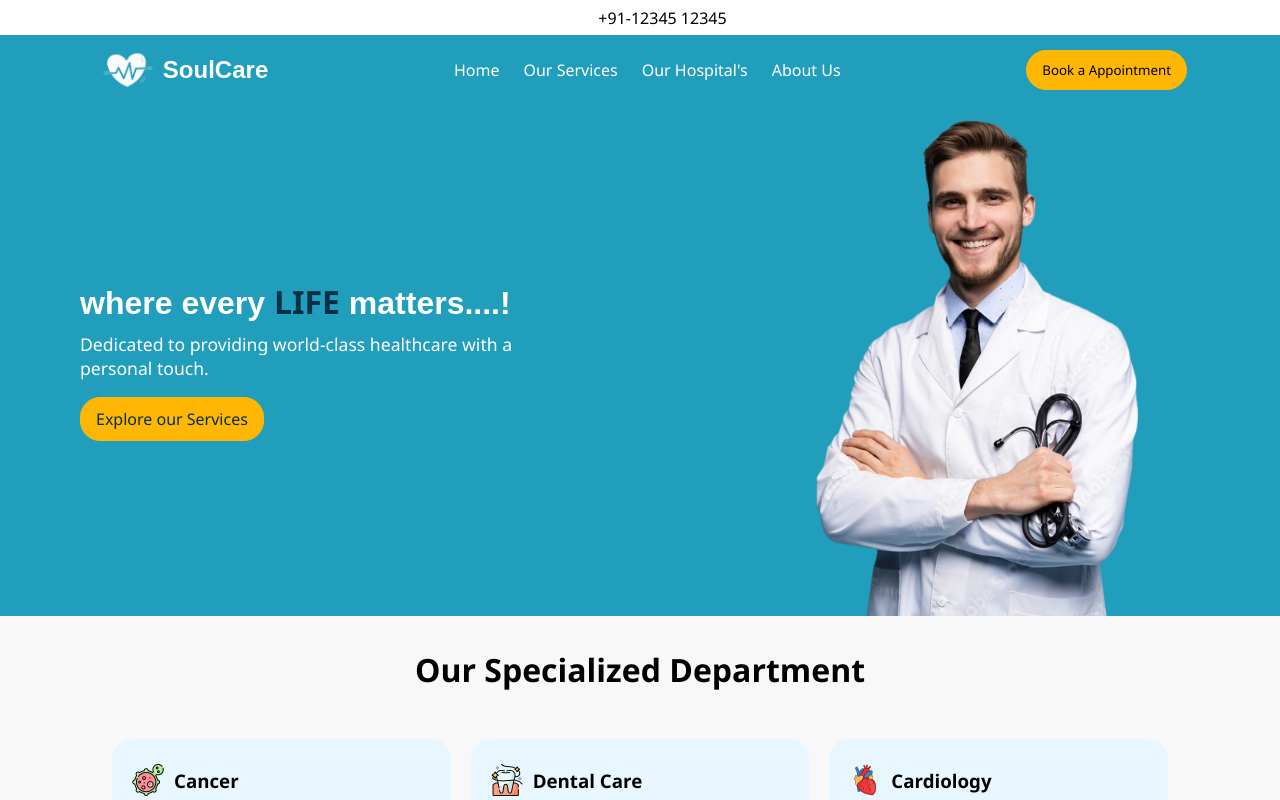
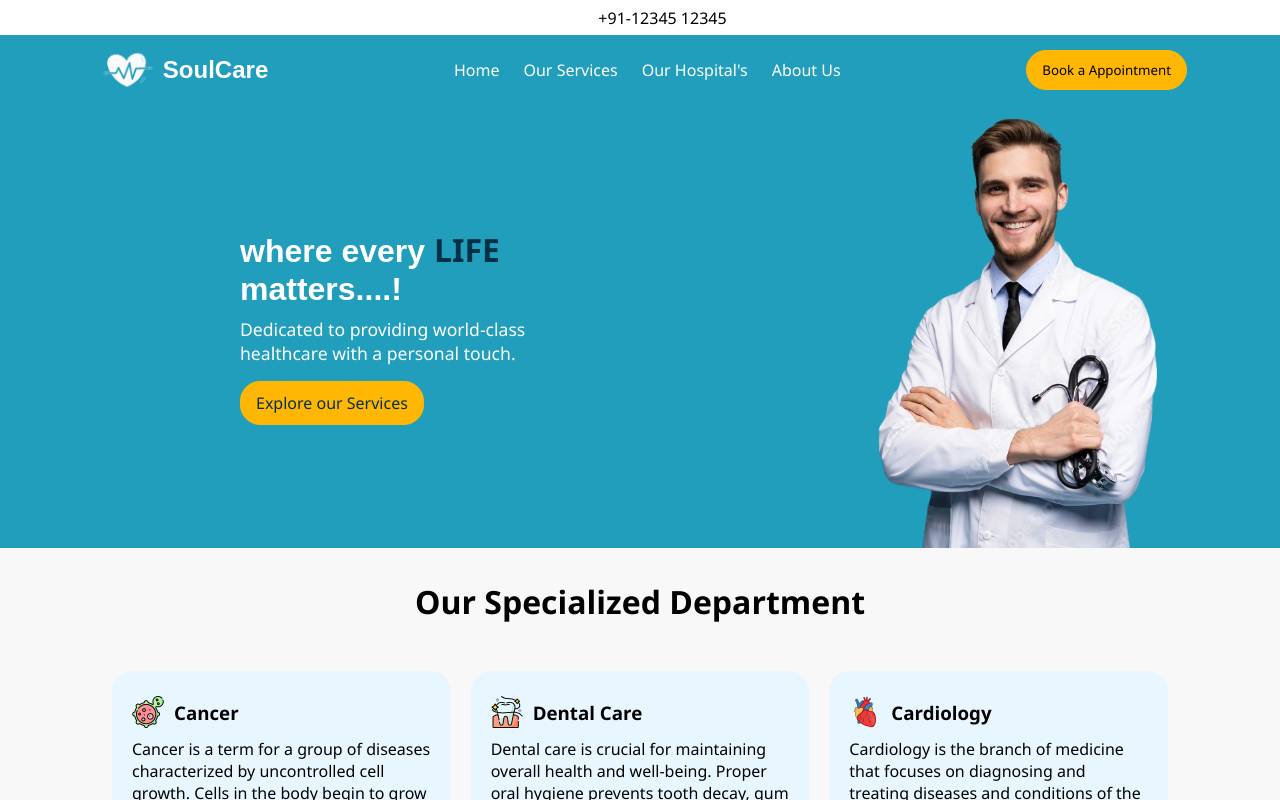
Before and after one commit to pushkarshevare/SoulCare, a React (Vite) app: page / in a window 1280 px wide. Shown: the top 800 px of the page. Built offline with nearby package versions, Linux system fonts and the light colour scheme; some icons are missing; a web font is replaced by a local one.

Commit message:
my changes4

```diff
--- a/src/components/Hero/style.css
+++ b/src/components/Hero/style.css
@@ -14,7 +14,7 @@
     height: 100%;
 }
 .hero-section .headline{
-    margin-left: 5rem;
+    margin-left: 15rem;
     color: white;
 }
 .hero-section .headline button{
```
